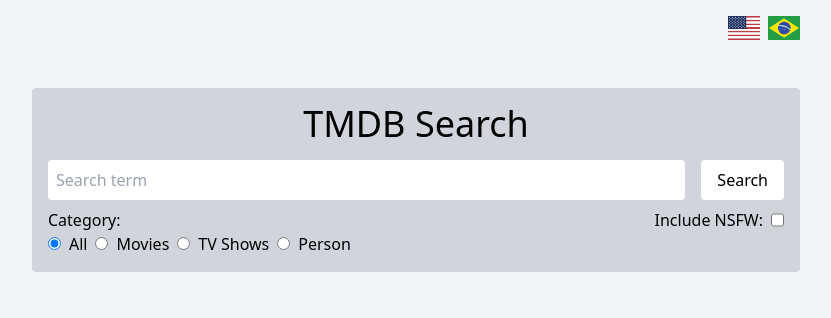
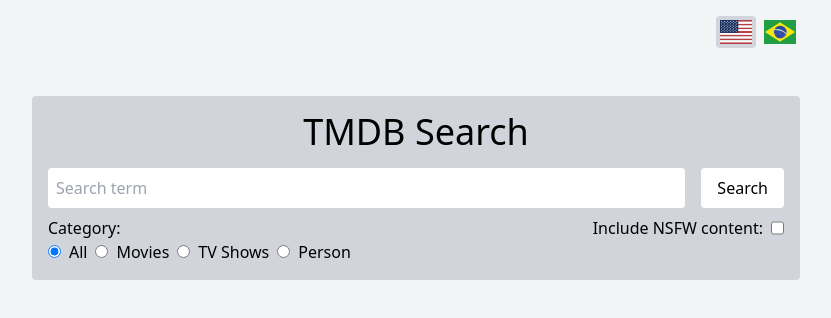
Before and after one commit to onurbazv/movie-search, a React (Create React App) app: page / in a window 1280 px wide. Shown: the top 318 px of the page, without its empty margins (224-1055 px from the left). Built offline with nearby package versions, Linux system fonts and the light colour scheme.

Commit message:
translations added

```diff
--- a/src/App.js
+++ b/src/App.js
@@ -1,5 +1,4 @@
 import { useState, useEffect } from 'react'
-import LanguageContext from './context/language'
 import * as ICONS from './constants/icons'
 import { fetchResults } from './services/tmdb'
 import SearchForm from './components/SearchForm'
@@ -11,7 +10,7 @@
         page: 1,
         url: ""
     })
-    const [language, setLanguage] = useState("pt-BR")
+    const [language, setLanguage] = useState("en-US")
 
     useEffect(() => {
         async function fetchData() {
@@ -24,16 +23,15 @@
     }, [request])
 
     return (
-        <LanguageContext.Provider value={{language}}>
         <div className="bg-gray-100 min-h-screen">
-                <div className="max-w-screen-md mx-auto py-4 flex gap-2">
+            <div className="max-w-screen-md mx-auto py-4 flex gap-1">
                 <div
-                        className="ml-auto cursor-pointer"
+                    className={`ml-auto cursor-pointer p-1 rounded ${language === "en-US" && "bg-gray-300"}`}
                     onClick={() => language !== "en-US" && setLanguage("en-US")}>
                     {ICONS.FLAG_US}
                 </div>
                 <div
-                        className="cursor-pointer"
+                    className={`cursor-pointer p-1 rounded ${language === "pt-BR" && "bg-gray-300"}`}
                     onClick={() => language !== "pt-BR" && setLanguage("pt-BR")}>
                     {ICONS.FLAG_BR}
                 </div>
@@ -41,15 +39,14 @@
 
             <div className="px-16 mt-8 pb-8">
                 <div className="max-w-screen-md mx-auto">
-                        <SearchForm setRequest={setRequest}/>
+                    <SearchForm setRequest={setRequest} language={language}/>
                     <div className="flex flex-col gap-4">
                         {results.length > 0 && results.map((media, index) => (
-                                <MediaListing key={index} media={media}/>
+                            <MediaListing key={index} media={media} language={language}/>
                         ))}
                     </div>
                 </div>
             </div>
         </div>
-        </LanguageContext.Provider>
     )
 }
--- a/src/components/MediaListing.js
+++ b/src/components/MediaListing.js
@@ -1,8 +1,8 @@
-import React from 'react';
 import { NOT_FOUND_IMAGE, BASE_IMAGE_PATH } from '../constants/config'
+import { STRINGS } from '../constants/strings'
 
-export default function MediaListing({media}) {
-    console.log(media)
+export default function MediaListing({media, language}) {
+
     return (
         (media.media_type === "tv" && (
             <div className="flex gap-4 p-4 bg-gray-300 rounded">
@@ -12,7 +12,7 @@
                     className="h-72 w-48 object-cover rounded self-center"/>
                 <div className="flex flex-col gap-4">
                     <p className="text-2xl">{media.name}</p>
-                    <p>{media.overview || "No description found"}</p>
+                    <p>{media.overview || STRINGS[language]['NO_DESCRIPTION']}</p>
                 </div>
             </div>
         )) || (media.media_type === "movie" && (
@@ -23,7 +23,7 @@
                     className="h-72 w-48 object-cover rounded self-center"/>
                 <div className="flex flex-col gap-4">
                     <p className="text-2xl">{media.title}</p>
-                    <p>{media.overview || "No description found"}</p>
+                    <p>{media.overview || STRINGS[language]['NO_DESCRIPTION']}</p>
                 </div>
             </div>
         )) || (media.media_type === "person" && (
@@ -37,7 +37,7 @@
                     <p>Known for: {
                         (media.known_for.length > 0 && `${media.known_for.map(kf => (
                             kf.media_type === "tv" ? kf.name : kf.title
-                        )).join(", ")}.`) || "unknown"
+                        )).join(", ")}.`) || STRINGS[language]['NO_DESCRIPTION']
                     }</p>
                 </div>
             </div>
--- a/src/components/SearchForm.js
+++ b/src/components/SearchForm.js
@@ -1,7 +1,8 @@
 import { useState } from 'react';
 import { BASE_URL } from '../constants/config'
+import { STRINGS } from '../constants/strings';
 
-export default function SearchForm({setRequest}) {
+export default function SearchForm({setRequest, language}) {
     const [formData, setFormData] = useState({
         query: "",
         category: "multi",
@@ -26,25 +27,26 @@
                 .replace("QUERY", formData.query)
                 .replace("CATEGORY", formData.category)
                 .replace("NSFW", formData.includeAdult ? "true" : "false")
+                .replace("LANGUAGE", language)
         })
     }
 
     return (
         <form className="bg-gray-300 p-4 rounded mb-8" onSubmit={handleSubmit}>
-                    <h1 className="text-4xl text-center mb-4">TMDB Search</h1>
+                    <h1 className="text-4xl text-center mb-4">{STRINGS[language]['FORM_TITLE']}</h1>
                     <div className="flex gap-4 mb-2">
                         <input
                             name="query"
                             type="text"
                             className="w-full p-2 rounded"
-                            placeholder="Search term"
+                            placeholder={STRINGS[language]['FORM_SEARCHBAR']}
                             onChange={handleChange}
                             value={formData.query}/>
-                        <button className="bg-white px-4 rounded">Search</button>
+                        <button className="bg-white px-4 rounded">{STRINGS[language]['FORM_SEARCHBTN']}</button>
                     </div>
                     <div className="flex items-start">
                         <div className="mr-auto">
-                            <p>Category:</p>
+                            <p>{STRINGS[language]['FORM_CATEGORY']}:</p>
                             <div className="flex gap-2">
                                 <div>
                                     <input
@@ -55,7 +57,7 @@
                                         value="multi"
                                         onChange={handleChange}
                                         defaultChecked/>
-                                    <label htmlFor="multi">All</label>
+                                    <label htmlFor="multi">{STRINGS[language]['FORM_CATEGORY_ALL']}</label>
                                 </div>
                                 <div>
                                     <input
@@ -65,7 +67,7 @@
                                         id="movies"
                                         value="movie"
                                         onChange={handleChange}/>
-                                    <label htmlFor="movies">Movies</label>
+                                    <label htmlFor="movies">{STRINGS[language]['FORM_CATEGORY_MOVIE']}</label>
                                 </div>
                                 <div>
                                     <input
@@ -75,7 +77,7 @@
                                         id="tv-shows"
                                         value="tv"
                                         onChange={handleChange}/>
-                                    <label htmlFor="tv-shows">TV Shows</label>
+                                    <label htmlFor="tv-shows">{STRINGS[language]['FORM_CATEGORY_TV']}</label>
                                 </div>
                                 <div>
                                     <input
@@ -85,12 +87,12 @@
                                         id="person"
                                         value="person"
                                         onChange={handleChange}/>
-                                    <label htmlFor="person">Person</label>
+                                    <label htmlFor="person">{STRINGS[language]['FORM_CATEGORY_PERSON']}</label>
                                 </div>
                             </div>
                         </div>
                         <div className="flex gap-2">
-                            <p>Include NSFW:</p>
+                            <p>{STRINGS[language]['FORM_INCLUDE_NSFW']}:</p>
                             <input
                                 name="includeAdult"
                                 type="checkbox"
--- a/src/constants/config.js
+++ b/src/constants/config.js
@@ -1,4 +1,4 @@
 export const NOT_FOUND_IMAGE = "https://user-images.githubusercontent.com/24848110/33519396-7e56363c-d79d-11e7-969b-09782f5ccbab.png"
 export const BASE_IMAGE_PATH = "https://image.tmdb.org/t/p/w500IMAGE_PATH"
 export const API_KEY = "7dd4eac08ee75e1288a33d6d52741be1"
-export const BASE_URL = "https://api.themoviedb.org/3/search/CATEGORY?api_key=7dd4eac08ee75e1288a33d6d52741be1&query=QUERY&page=PAGE&include_adult=NSFW"
+export const BASE_URL = "https://api.themoviedb.org/3/search/CATEGORY?api_key=7dd4eac08ee75e1288a33d6d52741be1&query=QUERY&page=PAGE&include_adult=NSFW&language=LANGUAGE"
--- a/src/constants/strings.js
+++ b/src/constants/strings.js
@@ -0,0 +1,28 @@
+// SERÁ MELHOR GUARDAR A LINGUAGEM COMO ESTADO NO APP OU COMO CONTEXTO ?
+// NO MOMENTO ATUAL ESTÁ SENDO SALVO COMO ESTADO POIS SÓ ESTÁ SENDO ACESSADO EM FILHOS DIRETOS DO APP
+
+export const STRINGS = {
+    'pt-BR': {
+        'NO_DESCRIPTION': 'Sem descrição em português',
+        'FORM_TITLE': 'Pesquisa TMDB',
+        'FORM_SEARCHBAR': 'Termo de pesquisa',
+        'FORM_SEARCHBTN': 'Pesquisar',
+        'FORM_CATEGORY': 'Categoria',
+        'FORM_CATEGORY_ALL': 'Todas',
+        'FORM_CATEGORY_MOVIE': 'Filmes',
+        'FORM_CATEGORY_TV': 'Séries',
+        'FORM_CATEGORY_PERSON': 'Pessoas',
+        'FORM_INCLUDE_NSFW': 'Incluir conteúdo adulto'
+    }, 'en-US': {
+        'NO_DESCRIPTION': 'No english description',
+        'FORM_TITLE': 'TMDB Search',
+        'FORM_SEARCHBAR': 'Search term',
+        'FORM_SEARCHBTN': 'Search',
+        'FORM_CATEGORY': 'Category',
+        'FORM_CATEGORY_ALL': 'All',
+        'FORM_CATEGORY_MOVIE': 'Movies',
+        'FORM_CATEGORY_TV': 'TV Shows',
+        'FORM_CATEGORY_PERSON': 'Person',
+        'FORM_INCLUDE_NSFW': 'Include NSFW content'
+    }
+}
```
Lines whose indentation alone changed are shown as unchanged.
